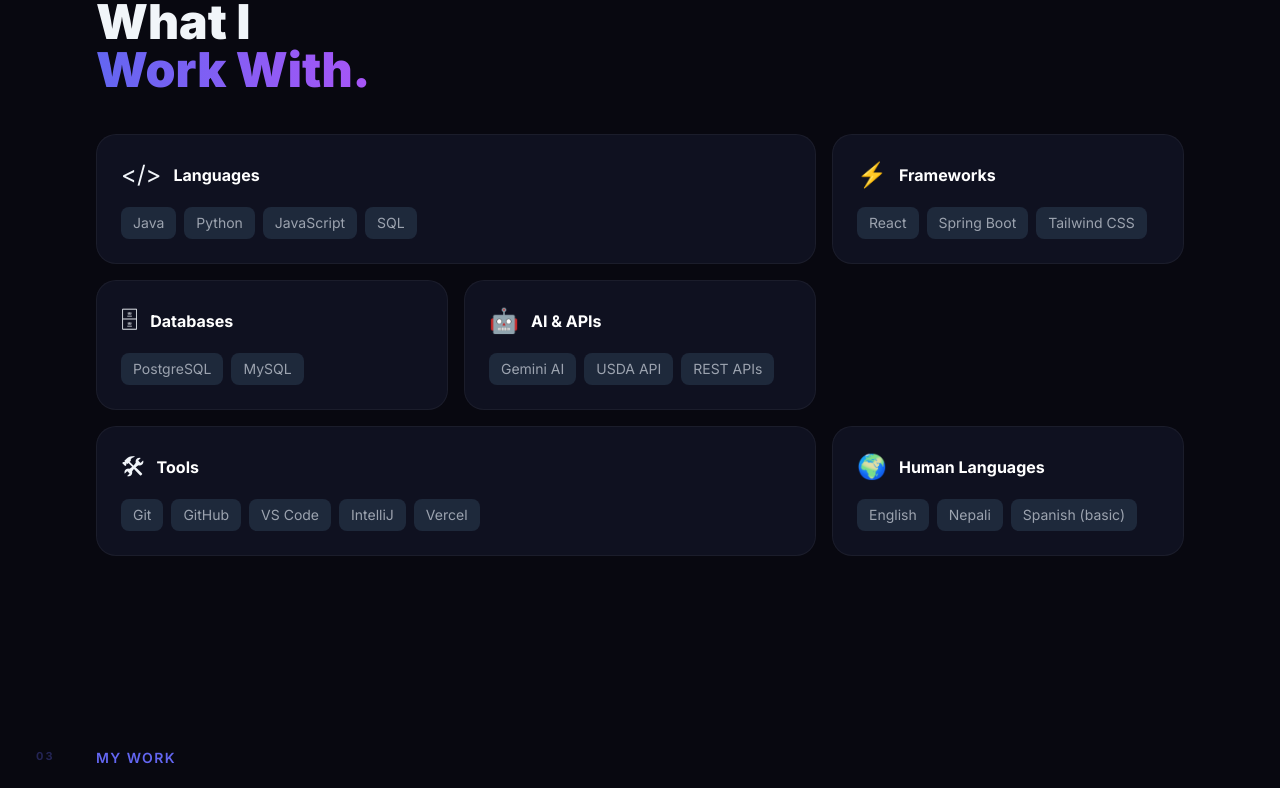
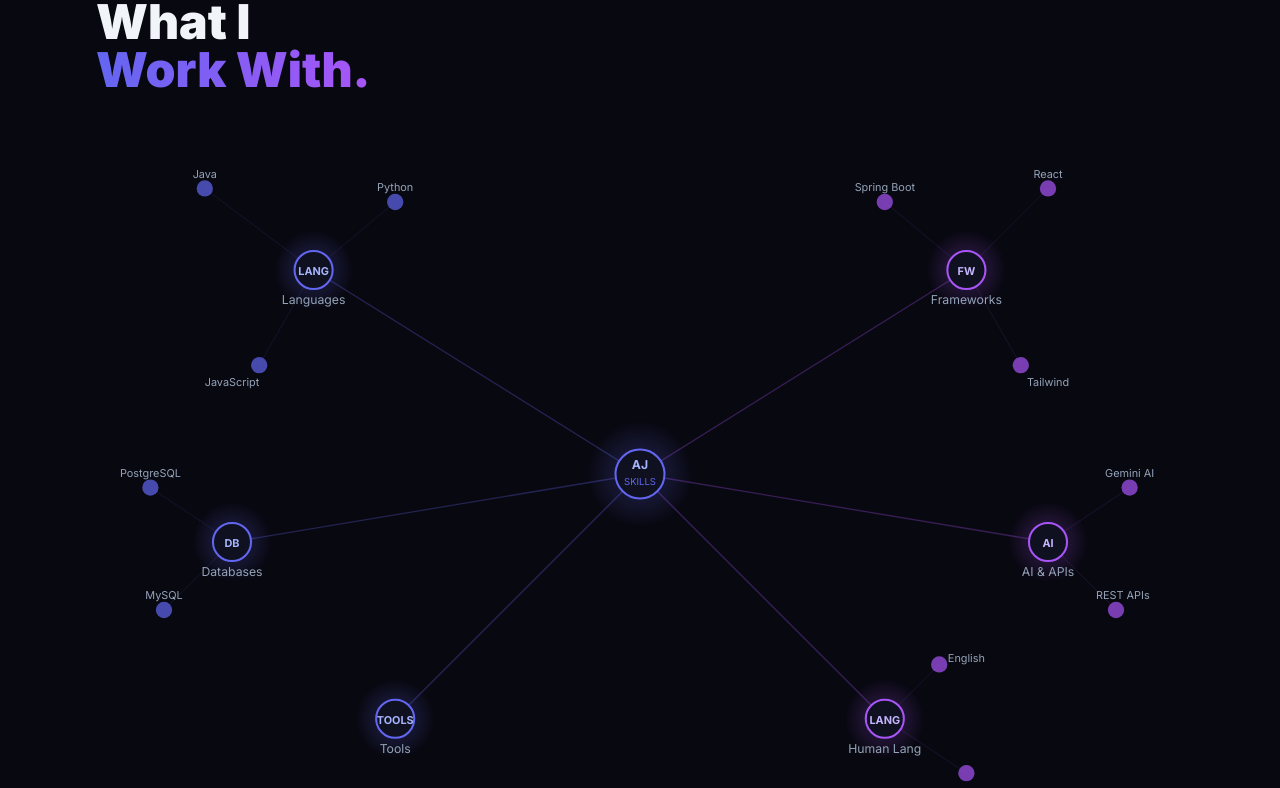
Before and after one commit to rayamajhianirudra-droid/aj-portfolio, a React (Create React App) app: page / in a window 1280 px wide. Shown: the part 1600-2388 px from the top of the page. Built offline with nearby package versions, Linux system fonts and the light colour scheme.

Commit message:
Constellation skills section

```diff
--- a/src/App.js
+++ b/src/App.js
@@ -78,15 +78,6 @@
   }, []);
 
   const navLinks = ['about', 'skills', 'projects', 'experience', 'achievements', 'contact'];
-
-  const skills = [
-    { category: 'Languages', icon: '</>', items: ['Java', 'Python', 'JavaScript', 'SQL'], large: true },
-    { category: 'Frameworks', icon: '⚡', items: ['React', 'Spring Boot', 'Tailwind CSS'], large: false },
-    { category: 'Databases', icon: '🗄', items: ['PostgreSQL', 'MySQL'], large: false },
-    { category: 'AI & APIs', icon: '🤖', items: ['Gemini AI', 'USDA API', 'REST APIs'], large: false },
-    { category: 'Tools', icon: '🛠', items: ['Git', 'GitHub', 'VS Code', 'IntelliJ', 'Vercel'], large: true },
-    { category: 'Human Languages', icon: '🌍', items: ['English', 'Nepali', 'Spanish (basic)'], large: false },
-  ];
 
   const projects = [
     {
@@ -277,20 +268,89 @@
             <motion.h2 variants={itemVariants} className="text-4xl md:text-5xl font-black mb-10">
               What I<br /><span className="text-transparent bg-clip-text bg-gradient-to-r from-[#6366F1] to-[#A855F7]">Work With.</span>
             </motion.h2>
-            <motion.div variants={itemVariants} className="bento-grid">
-              {skills.map((skill) => (
-                <div key={skill.category} className={`bento-card ${skill.large ? 'large' : ''}`}>
-                  <div className="flex items-center gap-3 mb-4">
-                    <span className="text-2xl">{skill.icon}</span>
-                    <span className="font-bold text-white">{skill.category}</span>
-                  </div>
-                  <div className="flex flex-wrap gap-2">
-                    {skill.items.map((item) => (
-                      <span key={item} className="bg-[#1E293B] text-gray-400 px-3 py-1.5 rounded-lg text-sm">{item}</span>
-                    ))}
-                  </div>
-                </div>
-              ))}
+            <motion.div variants={itemVariants}>
+              <svg viewBox="0 0 800 500" xmlns="http://www.w3.org/2000/svg" style={{ width: '100%', height: 'auto' }}>
+                <defs>
+                  <radialGradient id="nodeGlow" cx="50%" cy="50%" r="50%">
+                    <stop offset="0%" stopColor="#6366F1" stopOpacity="0.3"/>
+                    <stop offset="100%" stopColor="#6366F1" stopOpacity="0"/>
+                  </radialGradient>
+                  <radialGradient id="nodeGlow2" cx="50%" cy="50%" r="50%">
+                    <stop offset="0%" stopColor="#A855F7" stopOpacity="0.3"/>
+                    <stop offset="100%" stopColor="#A855F7" stopOpacity="0"/>
+                  </radialGradient>
+                </defs>
+                <line x1="400" y1="250" x2="160" y2="100" stroke="#6366F1" strokeWidth="1" strokeOpacity="0.3"/>
+                <line x1="400" y1="250" x2="640" y2="100" stroke="#A855F7" strokeWidth="1" strokeOpacity="0.3"/>
+                <line x1="400" y1="250" x2="100" y2="300" stroke="#6366F1" strokeWidth="1" strokeOpacity="0.3"/>
+                <line x1="400" y1="250" x2="700" y2="300" stroke="#A855F7" strokeWidth="1" strokeOpacity="0.3"/>
+                <line x1="400" y1="250" x2="220" y2="430" stroke="#6366F1" strokeWidth="1" strokeOpacity="0.3"/>
+                <line x1="400" y1="250" x2="580" y2="430" stroke="#A855F7" strokeWidth="1" strokeOpacity="0.3"/>
+                <line x1="160" y1="100" x2="80" y2="40" stroke="#6366F1" strokeWidth="0.5" strokeOpacity="0.2"/>
+                <line x1="160" y1="100" x2="120" y2="170" stroke="#6366F1" strokeWidth="0.5" strokeOpacity="0.2"/>
+                <line x1="160" y1="100" x2="220" y2="50" stroke="#6366F1" strokeWidth="0.5" strokeOpacity="0.2"/>
+                <line x1="640" y1="100" x2="700" y2="40" stroke="#A855F7" strokeWidth="0.5" strokeOpacity="0.2"/>
+                <line x1="640" y1="100" x2="680" y2="170" stroke="#A855F7" strokeWidth="0.5" strokeOpacity="0.2"/>
+                <line x1="640" y1="100" x2="580" y2="50" stroke="#A855F7" strokeWidth="0.5" strokeOpacity="0.2"/>
+                <line x1="100" y1="300" x2="40" y2="260" stroke="#6366F1" strokeWidth="0.5" strokeOpacity="0.2"/>
+                <line x1="100" y1="300" x2="50" y2="350" stroke="#6366F1" strokeWidth="0.5" strokeOpacity="0.2"/>
+                <line x1="700" y1="300" x2="760" y2="260" stroke="#A855F7" strokeWidth="0.5" strokeOpacity="0.2"/>
+                <line x1="700" y1="300" x2="750" y2="350" stroke="#A855F7" strokeWidth="0.5" strokeOpacity="0.2"/>
+                <line x1="580" y1="430" x2="640" y2="470" stroke="#A855F7" strokeWidth="0.5" strokeOpacity="0.2"/>
+                <line x1="580" y1="430" x2="620" y2="390" stroke="#A855F7" strokeWidth="0.5" strokeOpacity="0.2"/>
+                <circle cx="400" cy="250" r="40" fill="url(#nodeGlow)"/>
+                <circle cx="400" cy="250" r="18" fill="#0F1120" stroke="#6366F1" strokeWidth="1.5"/>
+                <text x="400" y="246" textAnchor="middle" fontSize="9" fill="#A5B4FC" fontWeight="700">AJ</text>
+                <text x="400" y="258" textAnchor="middle" fontSize="7" fill="#6366F1">SKILLS</text>
+                <circle cx="160" cy="100" r="30" fill="url(#nodeGlow)"/>
+                <circle cx="160" cy="100" r="14" fill="#0F1120" stroke="#6366F1" strokeWidth="1.5"/>
+                <text x="160" y="104" textAnchor="middle" fontSize="8" fill="#A5B4FC" fontWeight="700">LANG</text>
+                <text x="160" y="125" textAnchor="middle" fontSize="9" fill="#94A3B8">Languages</text>
+                <circle cx="640" cy="100" r="30" fill="url(#nodeGlow2)"/>
+                <circle cx="640" cy="100" r="14" fill="#0F1120" stroke="#A855F7" strokeWidth="1.5"/>
+                <text x="640" y="104" textAnchor="middle" fontSize="8" fill="#C4B5FD" fontWeight="700">FW</text>
+                <text x="640" y="125" textAnchor="middle" fontSize="9" fill="#94A3B8">Frameworks</text>
+                <circle cx="100" cy="300" r="30" fill="url(#nodeGlow)"/>
+                <circle cx="100" cy="300" r="14" fill="#0F1120" stroke="#6366F1" strokeWidth="1.5"/>
+                <text x="100" y="304" textAnchor="middle" fontSize="8" fill="#A5B4FC" fontWeight="700">DB</text>
+                <text x="100" y="325" textAnchor="middle" fontSize="9" fill="#94A3B8">Databases</text>
+                <circle cx="700" cy="300" r="30" fill="url(#nodeGlow2)"/>
+                <circle cx="700" cy="300" r="14" fill="#0F1120" stroke="#A855F7" strokeWidth="1.5"/>
+                <text x="700" y="304" textAnchor="middle" fontSize="8" fill="#C4B5FD" fontWeight="700">AI</text>
+                <text x="700" y="325" textAnchor="middle" fontSize="9" fill="#94A3B8">AI & APIs</text>
+                <circle cx="220" cy="430" r="30" fill="url(#nodeGlow)"/>
+                <circle cx="220" cy="430" r="14" fill="#0F1120" stroke="#6366F1" strokeWidth="1.5"/>
+                <text x="220" y="434" textAnchor="middle" fontSize="8" fill="#A5B4FC" fontWeight="700">TOOLS</text>
+                <text x="220" y="455" textAnchor="middle" fontSize="9" fill="#94A3B8">Tools</text>
+                <circle cx="580" cy="430" r="30" fill="url(#nodeGlow2)"/>
+                <circle cx="580" cy="430" r="14" fill="#0F1120" stroke="#A855F7" strokeWidth="1.5"/>
+                <text x="580" y="434" textAnchor="middle" fontSize="8" fill="#C4B5FD" fontWeight="700">LANG</text>
+                <text x="580" y="455" textAnchor="middle" fontSize="9" fill="#94A3B8">Human Lang</text>
+                <circle cx="80" cy="40" r="6" fill="#6366F1" fillOpacity="0.7"/>
+                <text x="80" y="32" textAnchor="middle" fontSize="8" fill="#94A3B8">Java</text>
+                <circle cx="220" cy="50" r="6" fill="#6366F1" fillOpacity="0.7"/>
+                <text x="220" y="42" textAnchor="middle" fontSize="8" fill="#94A3B8">Python</text>
+                <circle cx="120" cy="170" r="6" fill="#6366F1" fillOpacity="0.7"/>
+                <text x="100" y="185" textAnchor="middle" fontSize="8" fill="#94A3B8">JavaScript</text>
+                <circle cx="700" cy="40" r="6" fill="#A855F7" fillOpacity="0.7"/>
+                <text x="700" y="32" textAnchor="middle" fontSize="8" fill="#94A3B8">React</text>
+                <circle cx="580" cy="50" r="6" fill="#A855F7" fillOpacity="0.7"/>
+                <text x="580" y="42" textAnchor="middle" fontSize="8" fill="#94A3B8">Spring Boot</text>
+                <circle cx="680" cy="170" r="6" fill="#A855F7" fillOpacity="0.7"/>
+                <text x="700" y="185" textAnchor="middle" fontSize="8" fill="#94A3B8">Tailwind</text>
+                <circle cx="40" cy="260" r="6" fill="#6366F1" fillOpacity="0.7"/>
+                <text x="40" y="252" textAnchor="middle" fontSize="8" fill="#94A3B8">PostgreSQL</text>
+                <circle cx="50" cy="350" r="6" fill="#6366F1" fillOpacity="0.7"/>
+                <text x="50" y="342" textAnchor="middle" fontSize="8" fill="#94A3B8">MySQL</text>
+                <circle cx="760" cy="260" r="6" fill="#A855F7" fillOpacity="0.7"/>
+                <text x="760" y="252" textAnchor="middle" fontSize="8" fill="#94A3B8">Gemini AI</text>
+                <circle cx="750" cy="350" r="6" fill="#A855F7" fillOpacity="0.7"/>
+                <text x="755" y="342" textAnchor="middle" fontSize="8" fill="#94A3B8">REST APIs</text>
+                <circle cx="640" cy="470" r="6" fill="#A855F7" fillOpacity="0.7"/>
+                <text x="640" y="488" textAnchor="middle" fontSize="8" fill="#94A3B8">Nepali</text>
+                <circle cx="620" cy="390" r="6" fill="#A855F7" fillOpacity="0.7"/>
+                <text x="640" y="388" textAnchor="middle" fontSize="8" fill="#94A3B8">English</text>
+              </svg>
             </motion.div>
           </motion.div>
         </div>
@@ -342,14 +402,7 @@
               <div className="hidden md:block absolute left-1/2 top-0 bottom-0 w-[2px]" style={{background: 'linear-gradient(to bottom, transparent, #6366F1, #A855F7, #6366F1, transparent)'}} />
               <div className="flex flex-col gap-8">
                 {experience.map((item) => (
-                  <motion.div
-                    key={item.role}
-                    initial={{ opacity: 0, x: item.side === 'left' ? -60 : 60, rotate: item.side === 'left' ? -2 : 2 }}
-                    whileInView={{ opacity: 1, x: 0, rotate: 0 }}
-                    viewport={{ once: true }}
-                    transition={{ duration: 0.7, ease: 'easeOut' }}
-                    className={`md:w-5/12 relative ${item.side === 'right' ? 'md:ml-auto' : ''}`}
-                  >
+                  <motion.div key={item.role} initial={{ opacity: 0, x: item.side === 'left' ? -60 : 60, rotate: item.side === 'left' ? -2 : 2 }} whileInView={{ opacity: 1, x: 0, rotate: 0 }} viewport={{ once: true }} transition={{ duration: 0.7, ease: 'easeOut' }} className={`md:w-5/12 relative ${item.side === 'right' ? 'md:ml-auto' : ''}`}>
                     <div className="hidden md:block absolute top-6 w-3 h-3 rounded-full bg-[#6366F1] shadow-[0_0_12px_rgba(99,102,241,0.8)]" style={{ [item.side === 'left' ? 'right' : 'left']: '-2.2rem' }} />
                     <div className="bg-[#0F1120] border border-white/5 rounded-2xl p-6 hover:border-[#6366F1]/40 transition" style={{ borderLeft: item.side === 'left' ? '3px solid #6366F1' : undefined, borderRight: item.side === 'right' ? '3px solid #A855F7' : undefined }}>
                       <div className="flex justify-between items-start mb-2">
```
